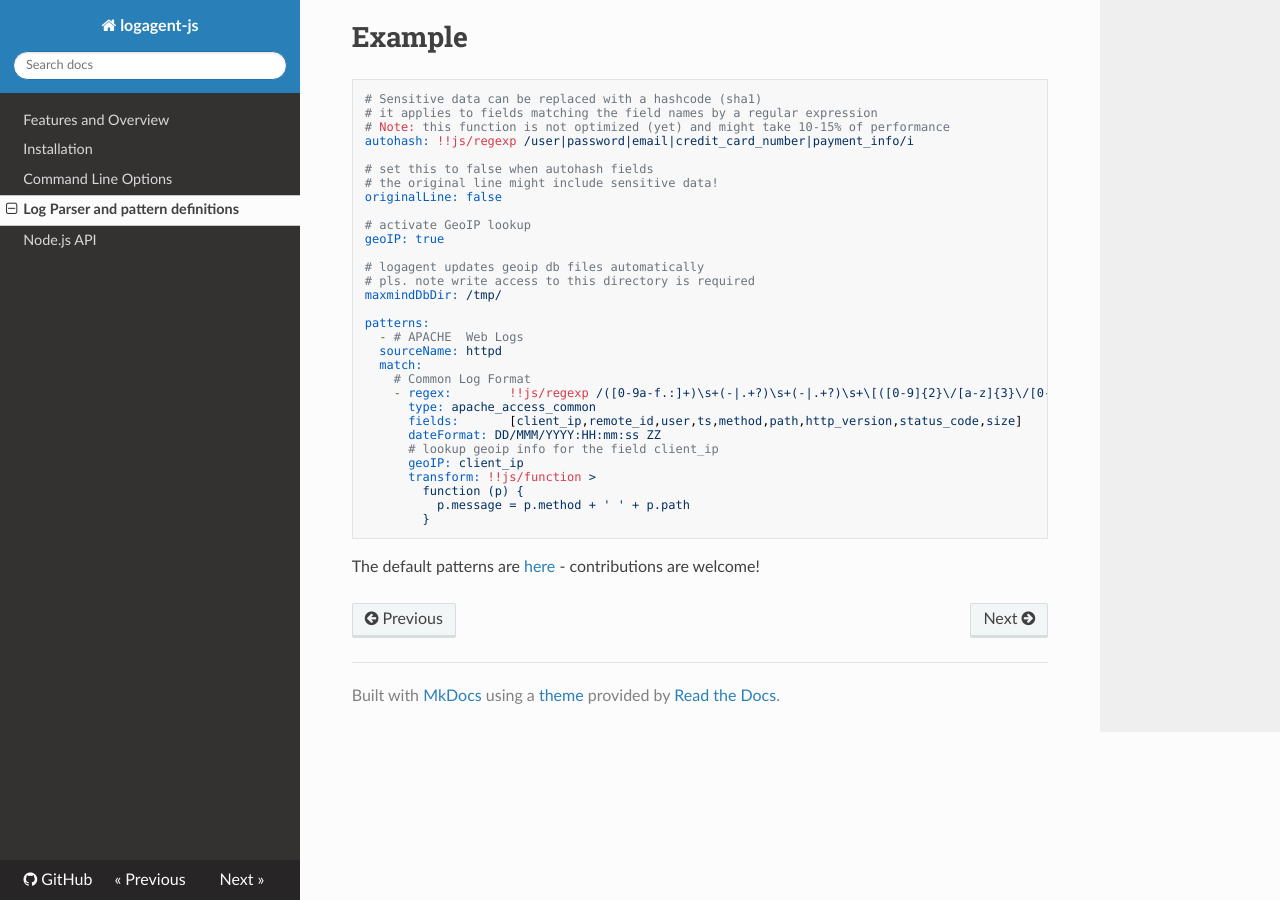
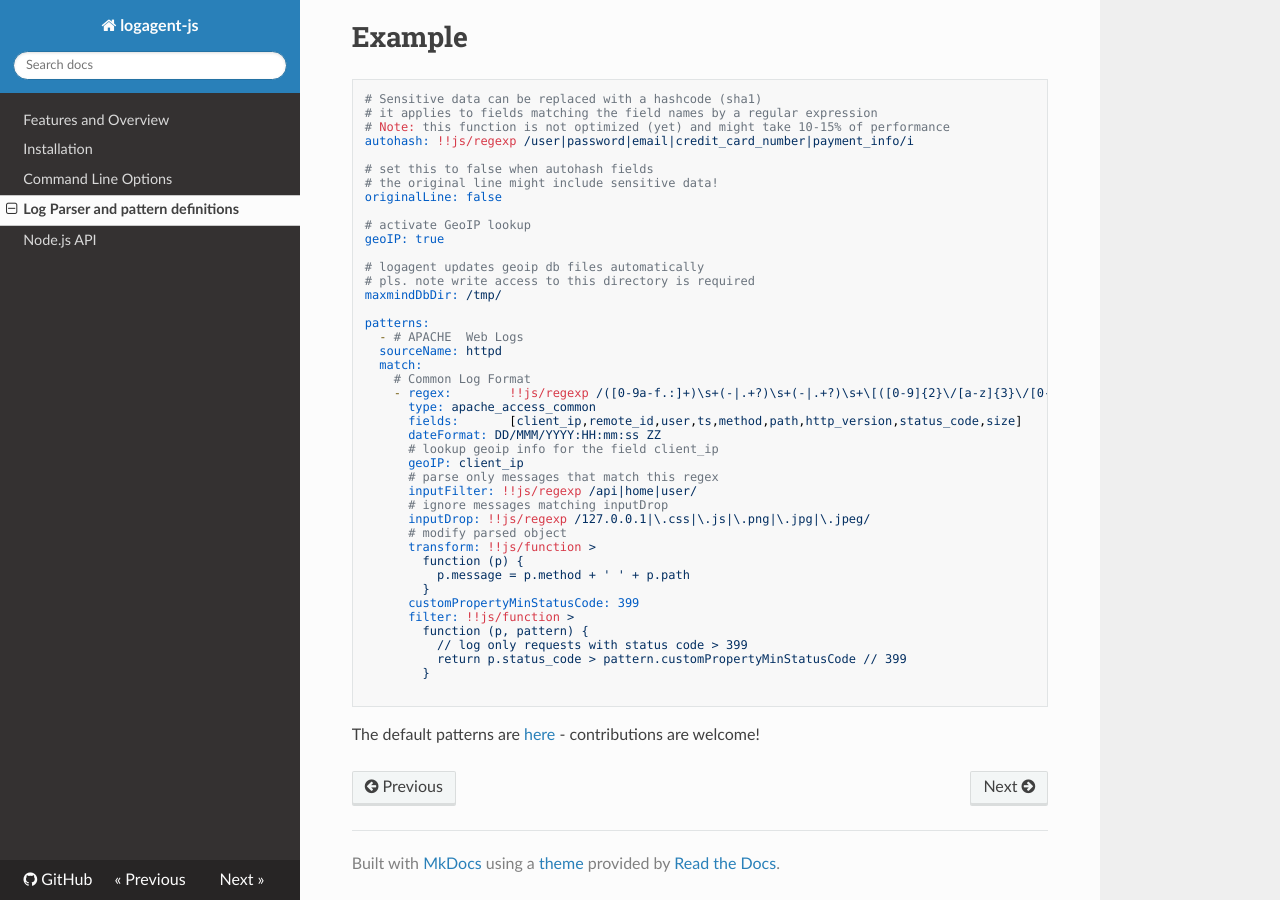
Before and after one commit to sematext/logagent-js, an MkDocs documentation site: the page built from docs/parser.md, in a window 1280 px wide and 900 px high, scrolled down 1325 px. Built offline with MkDocs 1.6.1, drawn with Linux system fonts in a browser that asks for light colours; nearby versions of some CDN libraries; old or Windows-style settings are respelled for this version of MkDocs.

Commit message:
add inputDrop, inputFilter, filter options for patterns + example in docs

````diff
--- a/docs/parser.md
+++ b/docs/parser.md
@@ -79,10 +79,22 @@ patterns:
       dateFormat: DD/MMM/YYYY:HH:mm:ss ZZ
       # lookup geoip info for the field client_ip
       geoIP: client_ip
+      # parse only messages that match this regex
+      inputFilter: !!js/regexp /api|home|user/
+      # ignore messages matching inputDrop
+      inputDrop: !!js/regexp /127.0.0.1|\.css|\.js|\.png|\.jpg|\.jpeg/
+      # modify parsed object
       transform: !!js/function >
         function (p) {
           p.message = p.method + ' ' + p.path
         }
+      customPropertyMinStatusCode: 399
+      filter: !!js/function >
+        function (p, pattern) {
+          // log only requests with status code > 399
+          return p.status_code > pattern.customPropertyMinStatusCode // 399
+        }
+
 ```
 
 The default patterns are [here](https://github.com/sematext/logagent-js/blob/master/patterns.yml) - contributions are welcome!
````
Also changed, not shown: patterns.yml (+19 -0 lines), 1 other file.
